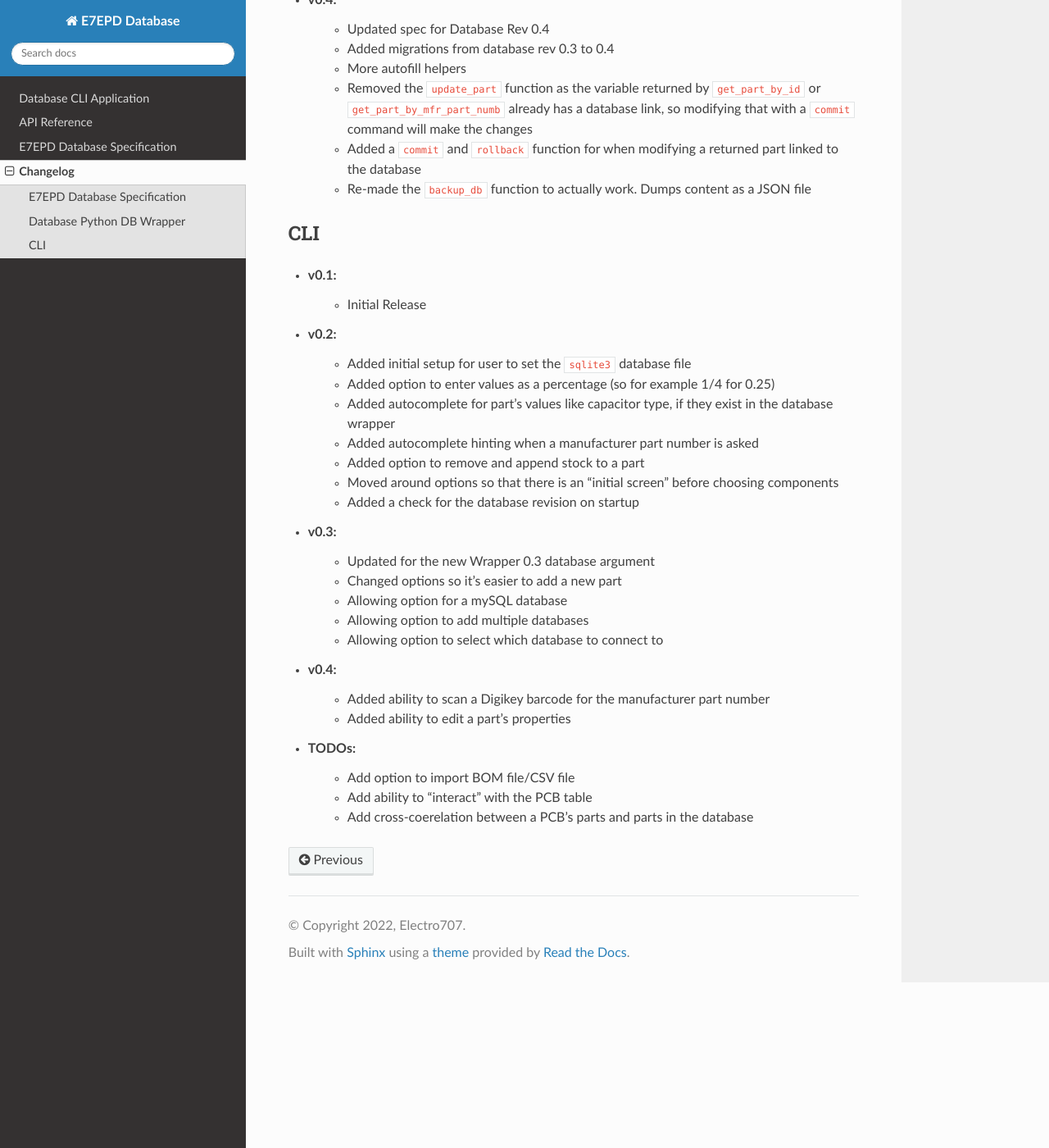
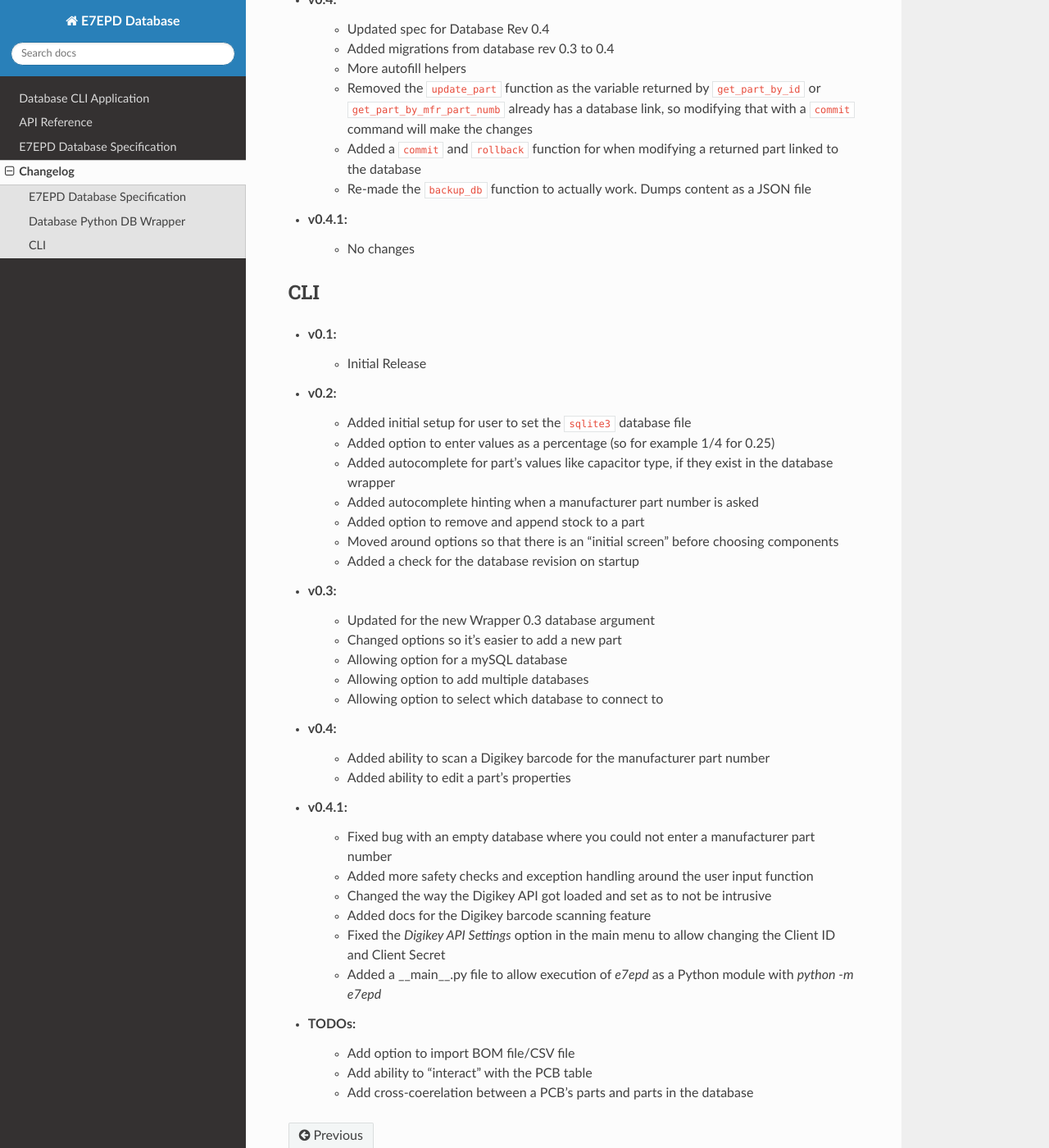
Before and after one commit to Electro707/ee-parts-database, a Sphinx documentation site: the page built from docs/changelog.rst, in a window 1280 px wide and 1400 px high, scrolled down 1784 px. Shown: the whole window at 82% size. Built offline with Sphinx 7.4.7 and the Read the Docs theme 2.0.0, drawn with Linux system fonts in a browser that asks for light colours.

Commit message:
Docs changes. Digikey changes. Rev 0.4.1 release

```diff
--- a/docs/changelog.rst
+++ b/docs/changelog.rst
@@ -63,6 +63,8 @@ Database Python DB Wrapper
       already has a database link, so modifying that with a ``commit`` command will make the changes
     * Added a ``commit`` and ``rollback`` function for when modifying a returned part linked to the database
     * Re-made the ``backup_db`` function to actually work. Dumps content as a JSON file
+* v0.4.1:
+    * No changes
 
 CLI
 -----------
@@ -86,6 +88,13 @@ CLI
 * v0.4:
     * Added ability to scan a Digikey barcode for the manufacturer part number
     * Added ability to edit a part's properties
+* v0.4.1:
+    * Fixed bug with an empty database where you could not enter a manufacturer part number
+    * Added more safety checks and exception handling around the user input function
+    * Changed the way the Digikey API got loaded and set as to not be intrusive
+    * Added docs for the Digikey barcode scanning feature
+    * Fixed the `Digikey API Settings` option in the main menu to allow changing the Client ID and Client Secret
+    * Added a __main__.py file to allow execution of `e7epd` as a Python module with `python -m e7epd`
 
 * TODOs:
     * Add option to import BOM file/CSV file
--- a/e7epd/__init__.py
+++ b/e7epd/__init__.py
@@ -4,4 +4,4 @@ import e7epd.e707pd_spec as spec
 
 
 # Version of this backend
-__version__ = '0.4'
+__version__ = '0.4.1'
```
Also changed, not shown: docs/cli.rst (+17 -0 lines), 1 other file.
